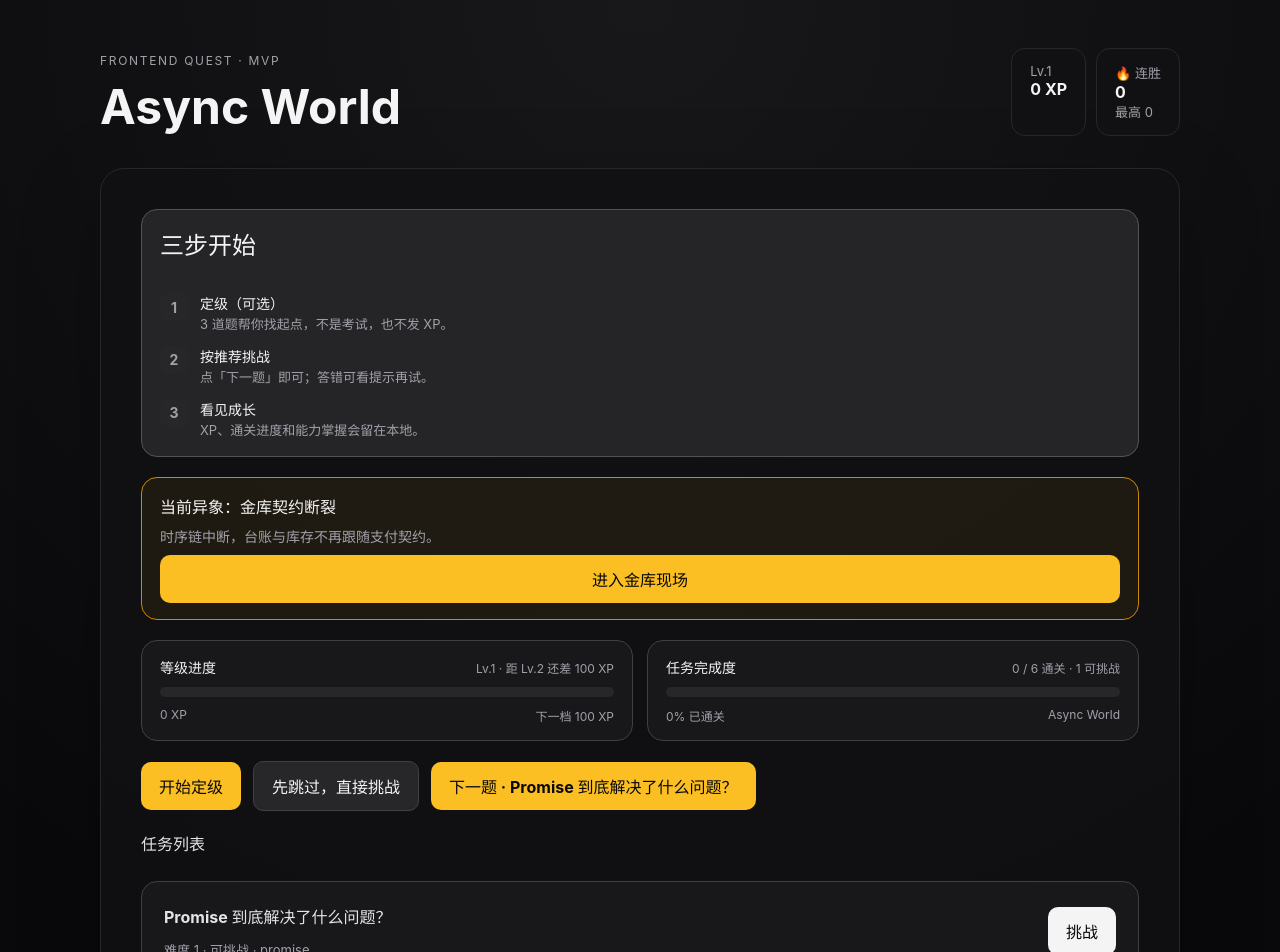
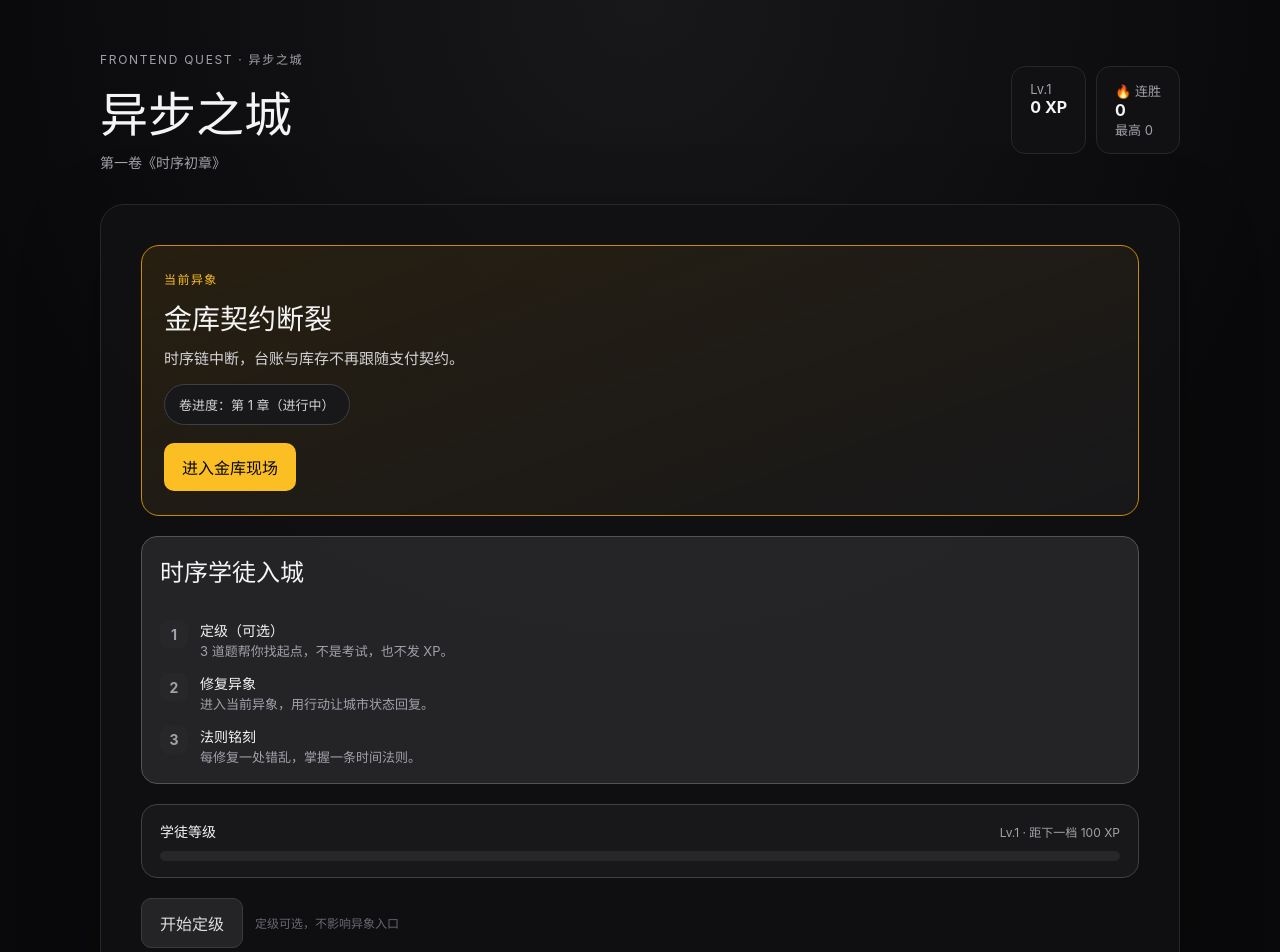
Before and after one commit to AsherHuangDong/frontend-quest, a React (Vite) app: page / in a window 1280 px wide. Shown: the top 952 px of the page. Built offline with nearby package versions, Linux system fonts and the light colour scheme.

Commit message:
feat(sprint5): Step 3 - City Hub (de-quizify, anomaly-first entry)

```diff
--- a/src/App.tsx
+++ b/src/App.tsx
@@ -59,22 +59,6 @@ function ChallengeContent({
   );
 }
 
-function statusLabel(status: string) {
-  if (status === 'cleared') return UI.statusCleared;
-  if (status === 'available') return UI.statusAvailable;
-  return UI.statusLocked;
-}
-
-function lockReason(
-  quest: { prerequisiteQuestIds: string[] },
-  progress: Record<string, { status?: string } | undefined>,
-): string {
-  const missing = quest.prerequisiteQuestIds.filter((id) => progress[id]?.status !== 'cleared');
-  if (missing.length === 0) return '暂未解锁';
-  const titles = missing.map((id) => getQuest(id)?.title ?? id);
-  return `需先完成：${titles.join('、')}`;
-}
-
 export default function App() {
   const player = useGameStore((state) => state.player);
   const progress = useGameStore((state) => state.progress);
@@ -100,7 +84,10 @@ export default function App() {
   const levelProgress = getLevelProgress(player.xp);
   const level = levelProgress.level;
   const activeQuest = runtime ? getQuest(runtime.questId) : undefined;
-  const now = useMemo(() => new Date().toISOString(), [runtime?.result, adaptive.review, adaptive.lastActiveAt]);
+  const now = useMemo(
+    () => new Date().toISOString(),
+    [runtime?.result, adaptive.review, adaptive.lastActiveAt],
+  );
   const hubBanner = buildHubStatusBanner({
     lastActiveAt: adaptive.lastActiveAt,
     review: adaptive.review,
@@ -108,9 +95,6 @@ export default function App() {
   });
 
   const clearedCount = quests.filter((q) => progress[q.id]?.status === 'cleared').length;
-  const availableCount = quests.filter((q) => progress[q.id]?.status === 'available').length;
-  const questTotal = quests.length;
-  const clearPercent = questTotal === 0 ? 0 : Math.round((clearedCount / questTotal) * 100);
 
   const nextQuest = selectNextQuest({
     quests,
@@ -193,6 +177,7 @@ export default function App() {
           <div>
             <span className="eyebrow">{UI.productEyebrow}</span>
             <h1>{UI.worldTitle}</h1>
+            <p className="volume-line">{UI.volumeTitle}</p>
           </div>
           <div className="player-stats">
             <div className="player-card">
@@ -209,7 +194,25 @@ export default function App() {
 
         {screen === 'hub' && (
           <section className="chapter-card hub">
-            <div className={`banner onboarding ${isNewPlayer ? 'emphasize' : ''}`}>
+            {/* Primary: current anomaly */}
+            <div className="anomaly-card">
+              <span className="anomaly-eyebrow">当前异象</span>
+              <h2>{chapter1.title}</h2>
+              <p className="anomaly-body">
+                时序链中断，台账与库存不再跟随支付契约。
+              </p>
+              <div className="anomaly-meta">
+                <span className="meta-chip">卷进度：第 1 章（进行中）</span>
+              </div>
+              <div className="hub-actions anomaly-actions">
+                <button className="submit-button primary" onClick={openAdventure}>
+                  {UI.ctaEnterAnomaly}
+                </button>
+              </div>
+            </div>
+
+            {isNewPlayer && (
+              <div className="banner onboarding emphasize">
                 <h2>{UI.onboardingTitle}</h2>
                 <ol className="steps">
                   {UI.onboardingSteps.map((step) => (
@@ -223,25 +226,24 @@ export default function App() {
                   ))}
                 </ol>
               </div>
+            )}
 
-            {/* Sprint 5 temporary entry — Step 3 will replace with proper city hub */}
-            <div className="banner review">
-              <strong>当前异象：{chapter1.title}</strong>
-              <span>时序链中断，台账与库存不再跟随支付契约。</span>
-              <button className="submit-button primary" onClick={openAdventure}>
-                进入金库现场
-              </button>
+            {hubBanner && (
+              <div className={`banner ${hubBanner.tone === 'return' ? 'return' : 'review'}`}>
+                <strong>{hubBanner.title}</strong>
+                <span>{hubBanner.body}</span>
               </div>
+            )}
 
-            <div className="progress-panel">
+            <div className="progress-panel compact">
               <div className="progress-block">
                 <div className="progress-head">
-                  <strong>等级进度</strong>
+                  <strong>学徒等级</strong>
                   <span>
                     Lv.{levelProgress.level}
                     {levelProgress.nextLevelXp !== null
-                      ? ` · 距 Lv.${levelProgress.level + 1} 还差 ${levelProgress.xpToNext} XP`
-                      : ' · 已达当前最高等级段'}
+                      ? ` · 距下一档 ${levelProgress.xpToNext} XP`
+                      : ' · 已达当前段'}
                   </span>
                 </div>
                 <div
@@ -256,86 +258,27 @@ export default function App() {
                     style={{ width: `${levelProgress.progressPercent}%` }}
                   />
                 </div>
-                <div className="progress-foot">
-                  <span>{player.xp} XP</span>
-                  <span>
-                    {levelProgress.nextLevelXp !== null
-                      ? `下一档 ${levelProgress.nextLevelXp} XP`
-                      : '—'}
-                  </span>
               </div>
             </div>
 
-              <div className="progress-block">
-                <div className="progress-head">
-                  <strong>任务完成度</strong>
-                  <span>
-                    {clearedCount} / {questTotal} 通关 · {availableCount} {UI.statusAvailable}
-                  </span>
-                </div>
-                <div
-                  className="progress-bar"
-                  role="progressbar"
-                  aria-valuenow={clearPercent}
-                  aria-valuemin={0}
-                  aria-valuemax={100}
-                >
-                  <div className="progress-bar-fill accent" style={{ width: `${clearPercent}%` }} />
-                </div>
-                <div className="progress-foot">
-                  <span>{clearPercent}% 已通关</span>
-                  <span>{UI.worldTitle}</span>
-                </div>
-              </div>
-            </div>
-
-            {hubBanner && (
-              <div className={`banner ${hubBanner.tone === 'return' ? 'return' : 'review'}`}>
-                <strong>{hubBanner.title}</strong>
-                <span>{hubBanner.body}</span>
-                {nextQuest && (
-                  <button className="submit-button" onClick={() => openQuest(nextQuest.id)}>
-                    {hubBanner.tone === 'review' || hubBanner.body.includes('复习')
-                      ? `${UI.ctaReview} · ${nextQuest.title}`
-                      : `${UI.ctaNextQuest} · ${nextQuest.title}`}
+            {!adaptive.calibration && (
+              <div className="hub-actions secondary-actions">
+                <button className="hint-button" onClick={startCalibration}>
+                  {UI.ctaCalibrate}
                 </button>
-                )}
+                <span className="soft-note">定级可选，不影响异象入口</span>
               </div>
             )}
 
-            <div className="hub-actions">
-              {!adaptive.calibration && (
-                <>
-                  <button className="submit-button primary" onClick={startCalibration}>
-                    {UI.ctaCalibrate}
-                  </button>
-                  {nextQuest && (
-                    <button className="hint-button" onClick={() => openQuest(nextQuest.id)}>
-                      {UI.ctaSkipCalibrate}
-                    </button>
-                  )}
-                </>
-              )}
             {adaptive.calibration && (
               <div className="meta-chip">
                 定级：{adaptive.calibration.level}
-                  {adaptive.calibration.recommendedQuestId
-                    ? ` · 推荐 ${adaptive.calibration.recommendedQuestId}`
-                    : ' · 定级题已全部通过'}
               </div>
             )}
-              {nextQuest ? (
-                <button className="submit-button primary" onClick={() => openQuest(nextQuest.id)}>
-                  {UI.ctaNextQuest} · {nextQuest.title}
-                </button>
-              ) : (
-                <div className="meta-chip">{UI.noNextQuest}</div>
-              )}
-            </div>
 
             {masteryEntries.length > 0 && (
               <div className="mastery-row">
-                <h3>能力掌握</h3>
+                <h3>已铭刻法则</h3>
                 <div className="mastery-grid">
                   {masteryEntries.map((item) => (
                     <div className="mastery-card" key={item.skillDimension}>
@@ -354,39 +297,7 @@ export default function App() {
               </div>
             )}
 
-            <div className="quest-list">
-              <h3>任务列表</h3>
-              {quests.map((quest) => {
-                const p = progress[quest.id];
-                const status = p?.status ?? 'locked';
-                return (
-                  <div className={`quest-card status-${status}`} key={quest.id}>
-                    <div className="quest-info">
-                      <h3>{quest.title}</h3>
-                      <p>
-                        难度 {quest.difficulty} · {statusLabel(status)}
-                        {quest.knowledgeNodeIds?.length
-                          ? ` · ${quest.knowledgeNodeIds.join('/')}`
-                          : ''}
-                      </p>
-                      {status === 'locked' && (
-                        <p className="lock-hint">{lockReason(quest, progress)}</p>
-                      )}
-                    </div>
-                    <button
-                      disabled={status === 'locked'}
-                      onClick={() => openQuest(quest.id)}
-                    >
-                      {status === 'cleared'
-                        ? UI.ctaReplay
-                        : status === 'available'
-                          ? UI.ctaChallenge
-                          : UI.ctaLocked}
-                    </button>
-                  </div>
-                );
-              })}
-            </div>
+            {/* Training room intentionally hidden (Step 0 decision: 暂藏) */}
           </section>
         )}
 
@@ -426,7 +337,7 @@ export default function App() {
                 <p className="result-lead">
                   {adaptive.calibration.recommendedQuestId
                     ? `推荐从「${adaptive.calibration.recommendedQuestId}」附近开始。`
-                    : '定级题都过了，可以按自己的节奏选任务。'}
+                    : '定级完成，可以前往当前异象。'}
                 </p>
                 <p className="result-soft">{UI.calibrateNoXpNote}</p>
                 <div className="action-bar">
@@ -434,10 +345,10 @@ export default function App() {
                     className="submit-button primary"
                     onClick={() => {
                       setScreen('hub');
-                      if (nextQuest) openQuest(nextQuest.id);
+                      openAdventure();
                     }}
                   >
-                    {UI.ctaStartRecommended}
+                    {UI.ctaEnterAnomaly}
                   </button>
                   <button className="hint-button" onClick={() => setScreen('hub')}>
                     {UI.ctaBackHub}
@@ -527,10 +438,7 @@ export default function App() {
         )}
 
         {screen === 'adventure' && (
-          <AdventureLab
-            chapter={chapter1}
-            onBack={() => setScreen('hub')}
-          />
+          <AdventureLab chapter={chapter1} onBack={() => setScreen('hub')} />
         )}
       </main>
     </>
--- a/src/presentation/experience/uiCopy.ts
+++ b/src/presentation/experience/uiCopy.ts
@@ -1,29 +1,31 @@
 /** Shared player-facing copy for MVP hub / quest flow. */
 
 export const UI = {
-  productEyebrow: 'FRONTEND QUEST · MVP',
-  worldTitle: 'Async World',
+  productEyebrow: 'FRONTEND QUEST · 异步之城',
+  worldTitle: '异步之城',
+  volumeTitle: '第一卷《时序初章》',
 
-  onboardingTitle: '三步开始',
+  onboardingTitle: '时序学徒入城',
   onboardingSteps: [
     { n: '1', title: '定级（可选）', body: '3 道题帮你找起点，不是考试，也不发 XP。' },
-    { n: '2', title: '按推荐挑战', body: '点「下一题」即可；答错可看提示再试。' },
-    { n: '3', title: '看见成长', body: 'XP、通关进度和能力掌握会留在本地。' },
+    { n: '2', title: '修复异象', body: '进入当前异象，用行动让城市状态回复。' },
+    { n: '3', title: '法则铭刻', body: '每修复一处错乱，掌握一条时间法则。' },
   ] as const,
 
   ctaCalibrate: '开始定级',
-  ctaSkipCalibrate: '先跳过，直接挑战',
+  ctaSkipCalibrate: '先跳过，直接进城',
   ctaNextQuest: '下一题',
   ctaStartRecommended: '按推荐开始',
   ctaRetry: '再试一次',
   ctaHint: '需要提示',
-  ctaBackHub: '返回大厅',
+  ctaBackHub: '返回城中',
   ctaReview: '开始复习',
   ctaChallenge: '挑战',
   ctaReplay: '复习',
   ctaLocked: '未解锁',
   ctaFinishCalibrate: '完成定级',
   ctaCalibrateNext: '下一题',
+  ctaEnterAnomaly: '进入金库现场',
 
   statusCleared: '已通关',
   statusAvailable: '可挑战',
@@ -39,5 +41,5 @@ export const UI = {
     `不是进度倒退，只是记忆需要再加固：${nodes}`,
 
   noNextQuest: '暂时没有可推荐的下一题（可能已全部通关）',
-  allClearHub: '返回大厅看看进度',
+  allClearHub: '返回城中看看进度',
 } as const;
--- a/src/styles.css
+++ b/src/styles.css
@@ -17,7 +17,7 @@ button:focus-visible {
 a:focus-visible { outline: 2px solid #fbbf24; outline-offset: 2px; }
 
 /* Light motion */
-.chapter-card, .challenge-card, .quest-card, .banner, .mastery-card, .progress-block {
+.chapter-card, .challenge-card, .quest-card, .banner, .mastery-card, .progress-block, .anomaly-card {
   transition: border-color 0.2s ease, background-color 0.2s ease, opacity 0.2s ease, transform 0.15s ease;
 }
 .quest-card.status-available:hover {
@@ -51,6 +51,7 @@ a:focus-visible { outline: 2px solid #fbbf24; outline-offset: 2px; }
 .app-shell { width: min(1080px, calc(100% - 32px)); margin: 0 auto; padding: 48px 0 80px; }
 .topbar { display: flex; align-items: center; justify-content: space-between; gap: 24px; margin-bottom: 32px; }
 .eyebrow { font-size: 12px; letter-spacing: .14em; color: #a1a1aa; }
+.volume-line { margin: 6px 0 0; color: #a1a1aa; font-size: 14px; }
 h1 { margin: 8px 0 0; font-size: clamp(30px, 5vw, 48px); }
 h2 { margin: 0 0 12px; }
 h3 { margin: 0 0 12px; font-size: 16px; color: #e4e4e7; }
@@ -61,7 +62,28 @@ h3 { margin: 0 0 12px; font-size: 16px; color: #e4e4e7; }
 .chapter-card, .challenge-card { border: 1px solid #27272a; border-radius: 24px; background: rgba(17,17,19,.86); padding: clamp(24px, 5vw, 40px); box-shadow: 0 24px 80px rgba(0,0,0,.25); }
 .hub { display: grid; gap: 20px; }
 
+/* City anomaly card — primary hub focus */
+.anomaly-card {
+  padding: 24px 22px;
+  border-radius: 18px;
+  border: 1px solid #ca8a04;
+  background: linear-gradient(160deg, rgba(202, 138, 4, 0.12), rgba(24, 24, 27, 0.95));
+  display: grid;
+  gap: 10px;
+}
+.anomaly-eyebrow {
+  font-size: 12px;
+  letter-spacing: 0.12em;
+  color: #fbbf24;
+  text-transform: uppercase;
+}
+.anomaly-card h2 { margin: 0; font-size: clamp(22px, 4vw, 28px); }
+.anomaly-body { margin: 0; color: #d4d4d8; font-size: 15px; line-height: 1.55; }
+.anomaly-meta { margin-top: 4px; }
+.anomaly-actions { margin-top: 8px; }
+
 .progress-panel { display: grid; gap: 14px; grid-template-columns: repeat(auto-fit, minmax(240px, 1fr)); }
+.progress-panel.compact { grid-template-columns: 1fr; }
 .progress-block { padding: 16px 18px; border-radius: 16px; border: 1px solid #3f3f46; background: #18181b; display: grid; gap: 10px; }
 .progress-head { display: flex; justify-content: space-between; gap: 12px; flex-wrap: wrap; align-items: baseline; }
 .progress-head strong { font-size: 14px; }
@@ -89,6 +111,8 @@ h3 { margin: 0 0 12px; font-size: 16px; color: #e4e4e7; }
 .steps p { margin: 0; color: #a1a1aa; font-size: 13px; line-height: 1.45; }
 
 .hub-actions { display: flex; flex-wrap: wrap; gap: 12px; align-items: center; }
+.secondary-actions { opacity: 0.9; }
+.soft-note { color: #71717a; font-size: 12px; }
 .meta-chip { display: inline-flex; align-items: center; gap: 8px; padding: 10px 14px; border-radius: 999px; border: 1px solid #3f3f46; background: #18181b; color: #d4d4d8; font-size: 13px; }
 
 .quest-list { display: grid; gap: 14px; }
```
Lines whose indentation alone changed are shown as unchanged.
